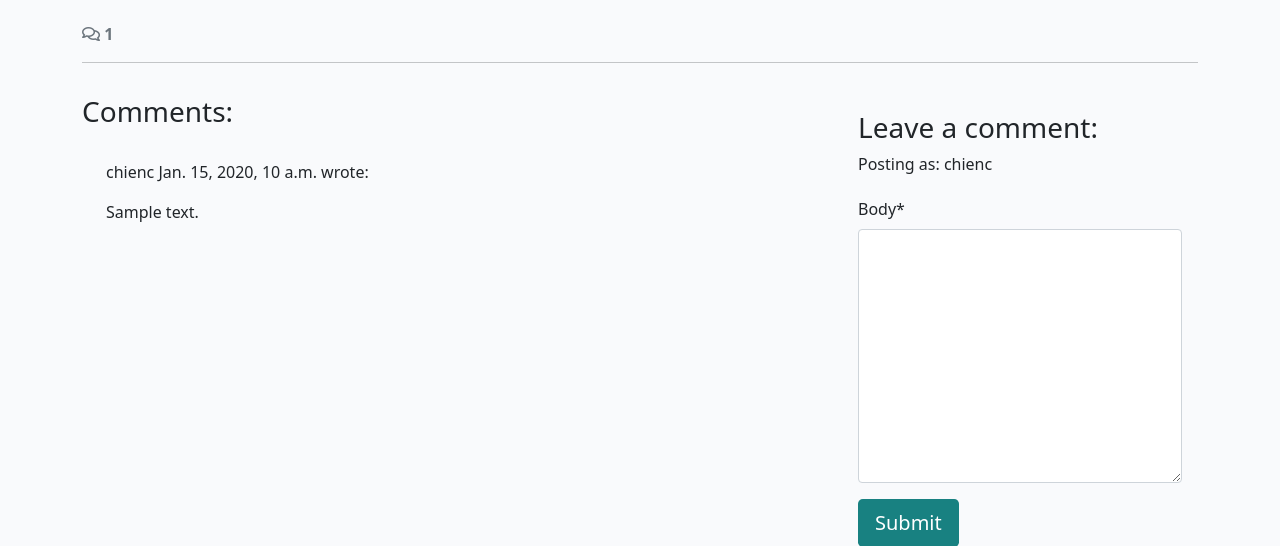
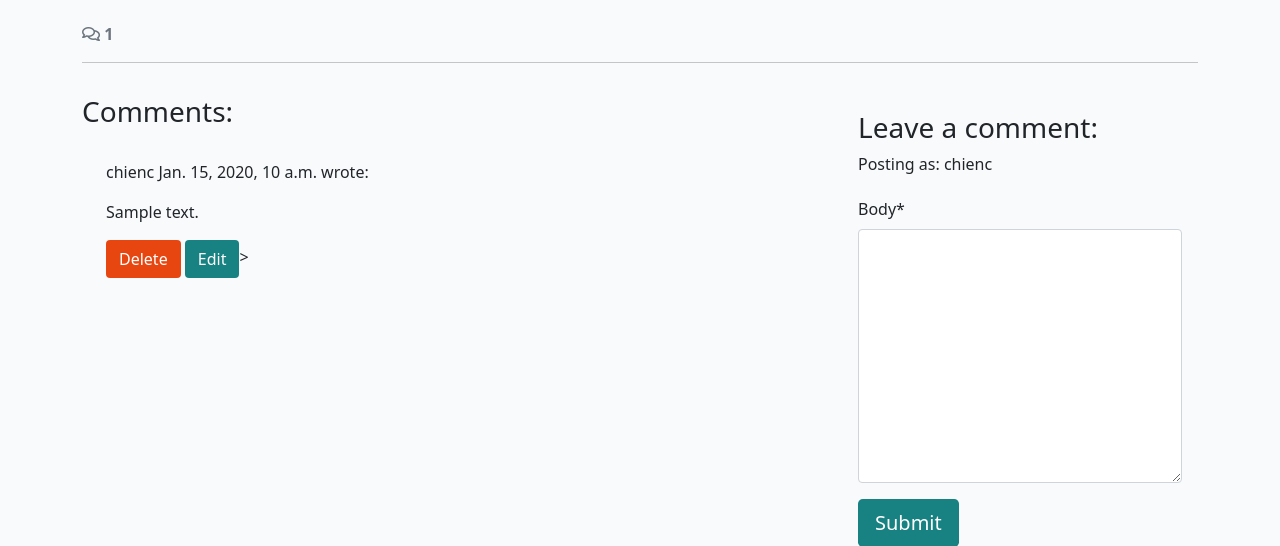
Before and after one commit to jeffchen1118/django-blog, a Django app: a page that uses templates/base.html in a window 1280 px wide. Shown: the part 502-1048 px from the top of the page. Run offline with Django 4.2, Linux system fonts and the light colour scheme; a user stored in the database is signed in; data comes from the database, SQL or seed files in the repository; tables that the repository leaves empty hold one stand-in row (values such as "Sample post"); some libraries are stand-ins or nearby versions.

Commit message:
Added Comment update and delete function

```diff
--- a/blog/templates/blog/post_detail.html
+++ b/blog/templates/blog/post_detail.html
@@ -68,6 +68,12 @@
                         This comment is awaiting approval
                     </p>
                     {% endif %}
+                    {% if user.is_authenticated and comment.author == user %}
+                    <button class="btn btn-delete" comment_id="{{ comment.id }}">Delete</button>
+                    <button class="btn btn-edit" comment_id="{{ comment.id }}">Edit</button>>
+                    {% endif %}
+
+
                 </div>
                 <!-- Our for loop ends here -->
                 {% endfor %}
@@ -91,5 +97,29 @@
         </div>
     </div>
 </div>
+<!-- Delete confirmation modal -->
+<div class="modal fade" id="deleteModal" tabindex="-1" aria-labelledby="deleteModalLabel" aria-hidden="true">
+    <div class="modal-dialog">
+        <div class="modal-content">
+            <div class="modal-header">
+                <h5 class="modal-title" id="deleteModalLabel">Delete comment?</h5>
+                <button type="button" class="btn-close" data-bs-dismiss="modal" aria-label="Close"></button>
+            </div>
+            <div class="modal-body">
+                Are you sure you want to delete your comment?
+                This action cannot be undone.
+            </div>
+            <div class="modal-footer">
+                <button type="button" class="btn btn-secondary" data-bs-dismiss="modal">Close</button>
+                <a id="deleteConfirm" href="#" class="btn
+          btn-danger">Delete</a>
+            </div>
+        </div>
+    </div>
+</div>
 
 {% endblock content %}
+
+{% block extras %}
+<script src="{% static 'js/comments.js' %}"></script>
+{% endblock %}
--- a/blog/urls.py
+++ b/blog/urls.py
@@ -4,5 +4,7 @@ from django.urls import path
 urlpatterns = [
     path("", views.PostList.as_view(), name="home"),
     path('<slug:slug>/', views.post_detail, name="post_detail"),
+    path('<slug:slug>/edit_comment/<int:comment_id>', views.comment_edit, name="comment_edit"),
+    path('<slug:slug>/delete_comment/<int:comment_id>', views.comment_delete, name="comment_delete"),
 
 ]
--- a/blog/views.py
+++ b/blog/views.py
@@ -1,7 +1,8 @@
-from django.shortcuts import render, get_object_or_404
+from django.shortcuts import render, get_object_or_404, reverse
 from django.views import generic
 from django.contrib import messages
-from .models import Post
+from django.http import HttpResponseRedirect
+from .models import Post, Comment
 from .forms import CommentForm
 # Create your views here.
 class PostList(generic.ListView):
@@ -54,3 +55,67 @@ def post_detail(request, slug):
             "comment_form": comment_form,
         },
     )
+
+def comment_edit(request, slug, comment_id):
+    """
+    Edit an individual :model:`blog.Comment`.
+
+    **Context**
+
+    ``comment``
+        An instance of :model:`blog.Comment`.
+
+    **Template:**
+
+    :template:`blog/comment_edit.html`
+    """
+    if request.method == "POST":
+        queryset = Post.objects.filter(status=1)
+        post = get_object_or_404(queryset, slug=slug)
+        comment = get_object_or_404(Comment, id=comment_id)
+        comment_form = CommentForm(request.POST, instance=comment)
+        if comment_form.is_valid() and comment.author == request.user:
+            comment = comment_form.save(commit=False)
+            comment.post = post
+            comment.approved = False
+            comment.save()
+            messages.add_message(
+            request, messages.SUCCESS,
+            'Comment Updated!'
+            )
+        else:
+            messages.add_message(
+            request, messages.ERROR,
+            'Error updating comment, please try again'
+            )
+    return HttpResponseRedirect(reverse('post_detail', args=[slug]))
+
+def comment_delete(request, slug, comment_id):
+    """
+    Delete an individual :model:`blog.Comment`.
+
+    **Context**
+
+    ``comment``
+        An instance of :model:`blog.Comment`.
+
+    **Template:**
+
+    :template:`blog/comment_delete.html`
+    """
+
+    queryset = Post.objects.filter(status=1)
+    post = get_object_or_404(queryset, slug=slug)
+    comment = get_object_or_404(Comment, id=comment_id)
+    if comment.author == request.user:
+        comment.delete()
+        messages.add_message(
+        request, messages.SUCCESS,
+        'Comment Deleted!'
+        )
+    else:
+        messages.add_message(
+        request, messages.ERROR,
+        'Error deleting comment, please try again'
+        )
+    return HttpResponseRedirect(reverse('post_detail', args=[slug]))
--- /dev/null
+++ b/static/js/comments.js
@@ -0,0 +1,46 @@
+const editButtons = document.getElementsByClassName("btn-edit");
+const commentText = document.getElementById("id_body");
+const commentForm = document.getElementById("commentForm");
+const submitButton = document.getElementById("submitButton");
+
+const deleteModal = new bootstrap.Modal(document.getElementById("deleteModal"));
+const deleteButtons = document.getElementsByClassName("btn-delete");
+const deleteConfirm = document.getElementById("deleteConfirm");
+
+/**
+* Initializes edit functionality for the provided edit buttons.
+*
+* For each button in the `editButtons` collection:
+* - Retrieves the associated comment's ID upon click.
+* - Fetches the content of the corresponding comment.
+* - Populates the `commentText` input/textarea with the comment's content for editing.
+* - Updates the submit button's text to "Update".
+* - Sets the form's action attribute to the `edit_comment/{commentId}` endpoint.
+*/
+for (let button of editButtons) {
+  button.addEventListener("click", (e) => {
+    let commentId = e.target.getAttribute("comment_id");
+    let commentContent = document.getElementById(`comment${commentId}`).innerText;
+    commentText.value = commentContent;
+    submitButton.innerText = "Update";
+    commentForm.setAttribute("action", `edit_comment/${commentId}`);
+  });
+}
+
+/**
+* Initializes deletion functionality for the provided delete buttons.
+*
+* For each button in the `deleteButtons` collection:
+* - Retrieves the associated comment's ID upon click.
+* - Updates the `deleteConfirm` link's href to point to the
+* deletion endpoint for the specific comment.
+* - Displays a confirmation modal (`deleteModal`) to prompt
+* the user for confirmation before deletion.
+*/
+for (let button of deleteButtons) {
+    button.addEventListener("click", (e) => {
+      let commentId = e.target.getAttribute("comment_id");
+      deleteConfirm.href = `delete_comment/${commentId}`;
+      deleteModal.show();
+    });
+  }
--- a/static/js/script.js
+++ /dev/null
@@ -1 +0,0 @@
-console.log("This is Jeff Chen");
--- a/templates/base.html
+++ b/templates/base.html
@@ -116,7 +116,9 @@
     <script src="https://cdn.jsdelivr.net/npm/bootstrap@5.0.1/dist/js/bootstrap.bundle.min.js"
         integrity="sha384-gtEjrD/SeCtmISkJkNUaaKMoLD0//ElJ19smozuHV6z3Iehds+3Ulb9Bn9Plx0x4" crossorigin="anonymous">
         </script>
-    <script src="{% static 'js/script.js' %}"></script>
+    <!-- <script src="{% static 'js/script.js' %}"></script> -->
+    {% block extras %}
+    {% endblock %}
 </body>
 
 </html>
```
Also changed, not shown: 1 other file.
